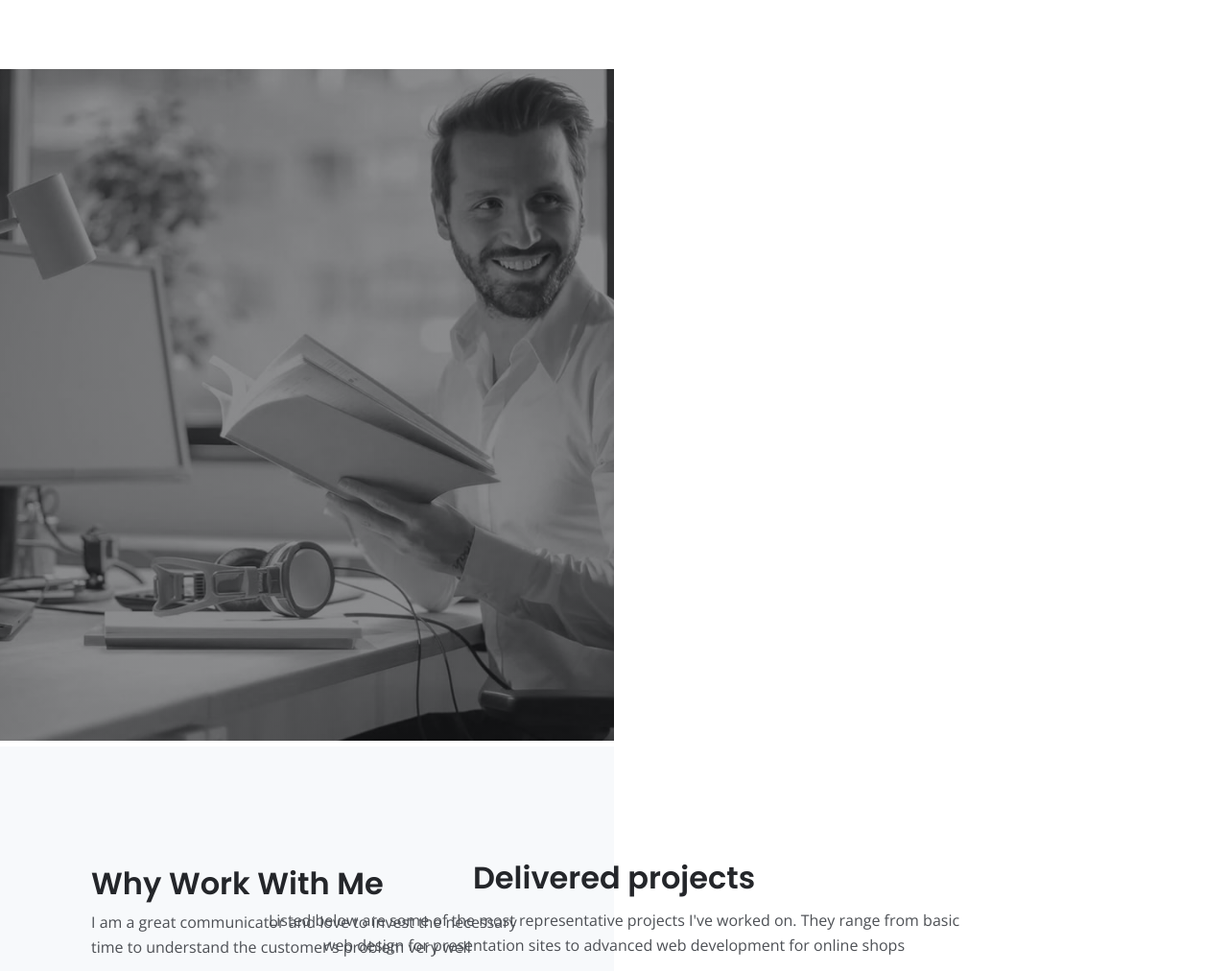
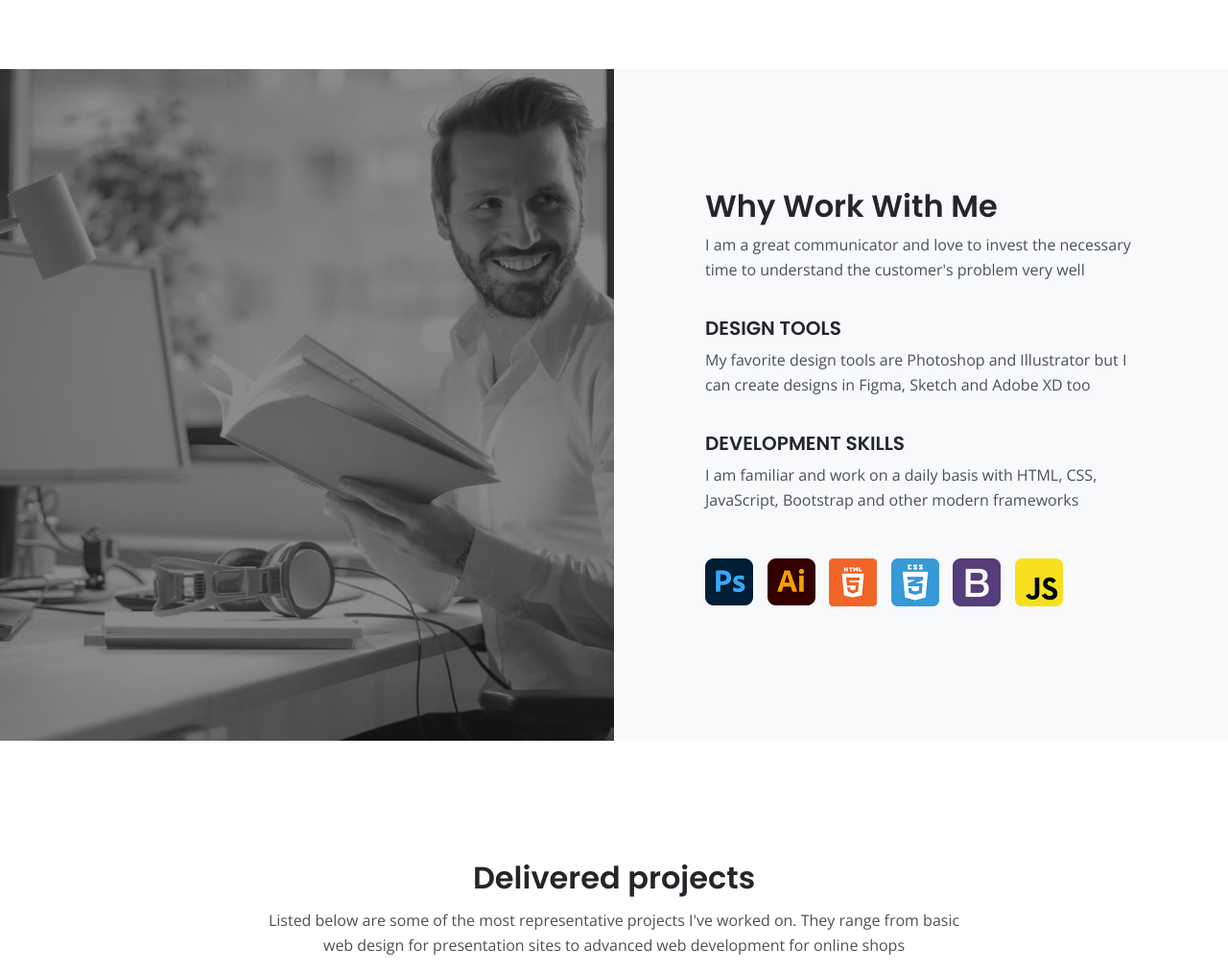
Before and after one commit to Pengsifan74/wp-mysite, a WordPress theme: the page made by public/content/themes/wp-sbpk/index.php in a window 1280 px wide. Shown: the part 2000-3012 px from the top of the page at 96% size. Run offline with PHP 8.4 and a stand-in for WordPress, Linux system fonts and the light colour scheme; the site name, menu and one post (Sample post) are stand-ins, and other content is empty; some libraries are stand-ins or nearby versions.

Commit message:
Review have to correct style.css with a display flex

```diff
--- a/public/content/themes/wp-sbpk/assets/css/styles.css
+++ b/public/content/themes/wp-sbpk/assets/css/styles.css
@@ -618,13 +618,19 @@ input[type='checkbox'] {
 /*******************/
 /*     Details     */
 /*******************/
+.split {
+	display: flex;
+}
+
 .split .area-1 {
+	width: 50%;
 	height: 430px;
 	background: linear-gradient(to bottom right, rgba(25, 26, 29, 0.5), rgba(25, 26, 29, 0.5)), url('../images/details-background.jpg') center center no-repeat;
 	background-size: cover;
 }
 
 .split .area-2 {
+	width: 50%;
 	padding-top: 7.75rem;
 	padding-bottom: 7.75rem;
 }
```
